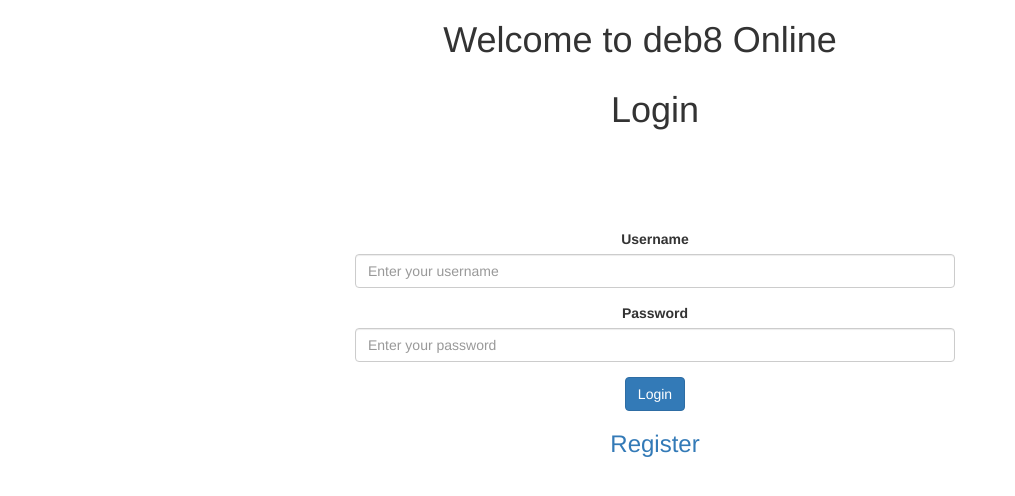
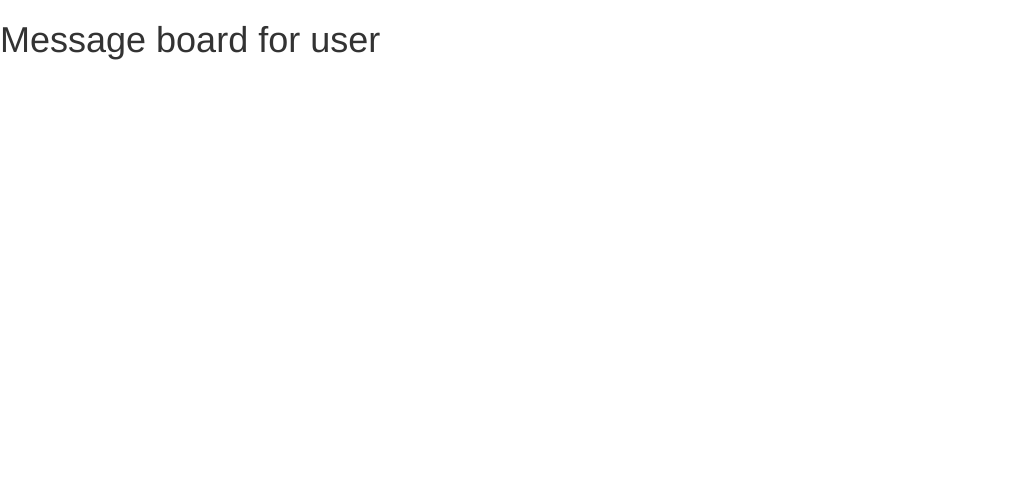
Before and after one commit to roxxuz/deb8-online, a Spring app: template src/main/resources/templates/msg_board.html in a window 1280 px wide. Shown: the top 496 px of the page, without its empty margins (0-1015 px from the left). Run offline with Thymeleaf, Linux system fonts and the light colour scheme; the template is opened without the code that fills it, so the values that code supplies are empty.

Commit message:
edit temporary view

```diff
--- a/src/main/resources/templates/msg_board.html
+++ b/src/main/resources/templates/msg_board.html
@@ -8,30 +8,6 @@
 </head>
 
 <body>
-<div class="container text-center">
-    <div>
-        <h1>Welcome to deb8 Online</h1>
-    </div>
-    <div class="container text-center">
-        <div>
-            <h1>Login</h1>
-        </div>
-        <form th:action="@{/process_login}" th:object="${user}" method="post" autocomplete="off" style="max-width:600px; margin:auto; margin-top:100px;">
-            <div class="form-group">
-                <label for="username">Username</label>
-                <input type="text" class="form-control" th:field="*{userName}" required id="username" placeholder="Enter your username">
-            </div>
-            <div class="form-group">
-                <label for="password">Password</label>
-                <input type="password" class="form-control" th:field="*{password}" required id="password"  placeholder="Enter your password">
-            </div>
-            <button type="submit" class="btn btn-primary">Login</button>
-        </form>
-        <div>
-            <h3><a th:href="@{/register}">Register</a></h3>
-        </div>
-    </div>
-
-</div>
+    <h1>Message board for user</h1>
 </body>
 </html>
```
